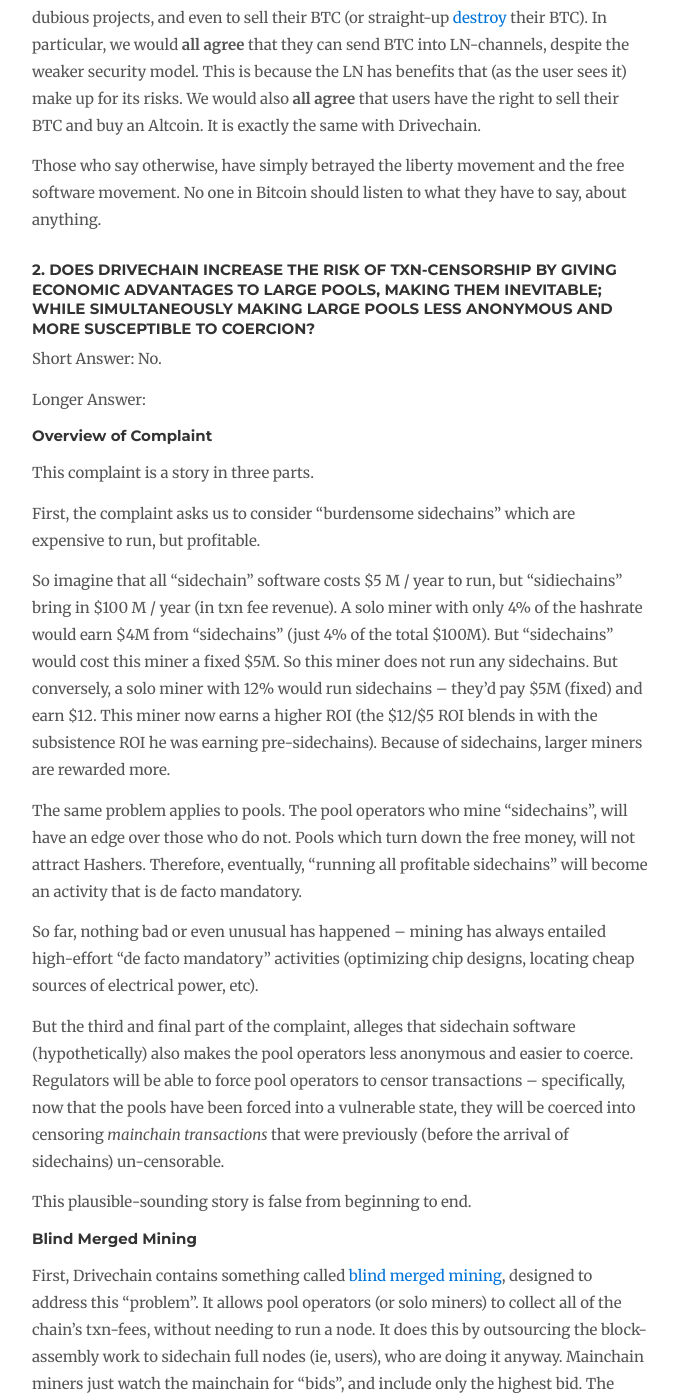
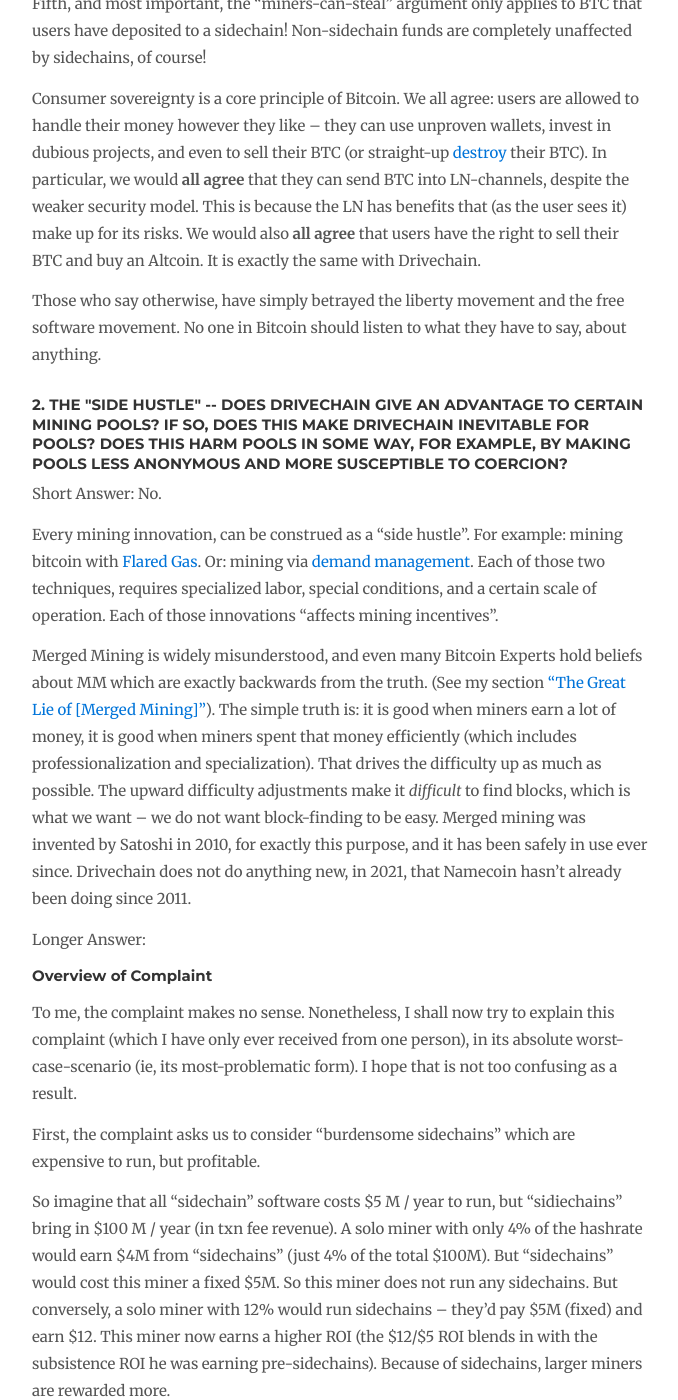
Before and after one commit to drivechain-project/drivechain.info, a Jekyll site: the page built from peer-review/peer-review-new.md, in a window 1280 px wide and 1400 px high, scrolled down 3569 px. Shown: the whole window, without its empty margins (138-816 px from the left). Built offline with Jekyll 4.4.1, drawn with Linux system fonts in a browser that asks for light colours; our own code applies the rules of GitHub Pages for plain Markdown files; comment, search, counter and statistics services are not loaded; some of the changed text lies outside the part shown.

Commit message:
update peer review section

```diff
--- a/peer-review/peer-review-new.md
+++ b/peer-review/peer-review-new.md
@@ -6,14 +6,12 @@
 
 ## What are the major remaining critiques of Drivechain?
 
-Most critiques have been asked-and-answered. And the overwhelming majority of people are excited about the potential. But two major critiques persist.
+The two big critiques of Drivechain, which persist (for some reason), are:
 
-They boil down to the following:
+1. **"miners-can-steal"** -- 51% hashrate can empty the Bip300 sidechain of funds, sending them to a txn of their own choosing.
+2. **"miner side-hustle"** -- It is bad if miners can make money on a side-hustle, because then miners will feel pressured to do the side-hustle. The side-hustle might negatively affect users of Layer1.
 
-1. "miners can steal sidechain funds"
-2. "merged minded sidechains increase pool overhead, making txn-censorship easier"
-
-It is distressing that these critiques remain, because both of them are completely false. Each is a complex blend of false premises, self-contradiction, ignoratio elenchi, and even outright deception. There is so much to say, about how wrong they are, that --when I am speaking in person-- I often trip myself up by trying to articulate all of them at once.
+Both critiques are false. Each is a complex logjam of misconceptions. There is so much to say, about how wrong these critiques are, that I often trip myself up by trying to get everything out at once.
 
 <h3 id="1">
 1. Does drivechain allow miners to steal funds?
@@ -24,6 +22,8 @@
 The drivechain security model assumes that the sidechain is "popular" -- useful to both users and miners. If so, it is safe. If not, then it is not.
 
 The "miners can steal" feature is not a design flaw, nor is it even a trade-off (as if we had to "settle" for miners-can-steal SPV proofs because they are the best we can do with present technology). Instead, miners-can-steal is the only known way of achieving ["sidechain privatization"](https://www.youtube.com/watch?v=xGu0o8HH10U&index=1&list=PLw8-6ARlyVciMH79ZyLOpImsMug3LgNc4), which is necessary for many important sidechain designs. Thus, perhaps counterintuitively, **removing the miners-can-steal feature will cause many sidechains to become insecure**.
+
+For comparison, *51% hashrate can also steal from the Lightning Network* (by censoring the "Justice txn" from the blockchain). Relative to DC-Miner-theft, LN-Miner-theft is faster, easier, more deniable (enormously lower risk of being caught), and can be fine-tuned so as NOT to invite retribution. Moreover, DC-theft negatively affects miner's fee revenues, whereas LN-theft may have zero effect or even a positive effect. So, if you weren't worried about miners stealing from LN, then don't worry about DC-theft, either.
 
 Longer Answer (in 5 parts):
 
@@ -81,10 +81,16 @@
 
 
 <h3 id="2">
-2. Does Drivechain increase the risk of txn-censorship by giving economic advantages to large pools, making them inevitable; while simultaneously making large pools less anonymous and more susceptible to coercion?
+2. The "Side Hustle" -- Does Drivechain give an advantage to certain mining pools? If so, does this make Drivechain inevitable for pools? Does this harm pools in some way, for example, by making pools less anonymous and more susceptible to coercion?
 </h3>
 
+
 Short Answer: No.
+
+Every mining innovation, can be construed as a "side hustle". For example: mining bitcoin with [Flared Gas](https://www.reuters.com/business/sustainable-business/oil-drillers-bitcoin-miners-bond-over-natural-gas-2021-05-21/). Or: mining via [demand management](https://www.newsweek.com/bitcoin-mining-americas-most-misunderstood-industry-opinion-1669892). Each of those two techniques, requires specialized labor, special conditions, and a certain scale of operation. Each of those innovations "affects mining incentives".
+
+Merged Mining is widely misunderstood, and even many Bitcoin Experts hold beliefs about MM which are exactly backwards from the truth. (See my section ["The Great Lie of [Merged Mining]"](https://www.truthcoin.info/blog/security-budget-ii-mm/#b-the-great-lie-about-mm
+)). The simple truth is: it is good when miners earn a lot of money, it is good when miners spent that money efficiently (which includes professionalization and specialization). That drives the difficulty up as much as possible. The upward difficulty adjustments make it *difficult* to find blocks, which is what we want -- we do not want block-finding to be easy. Merged mining was invented by Satoshi in 2010, for exactly this purpose, and it has been safely in use ever since. Drivechain does not do anything new, in 2021, that Namecoin hasn't already been doing since 2011.
 
 Longer Answer:
 
@@ -92,8 +98,7 @@
 Overview of Complaint
 </h4>
 
-
-This complaint is a story in three parts.
+To me, the complaint makes no sense. Nonetheless, I shall now try to explain this complaint (which I have only ever received from one person), in its absolute worst-case-scenario (ie, its most-problematic form). I hope that is not too confusing as a result.
 
 First, the complaint asks us to consider "burdensome sidechains" which are expensive to run, but profitable.
 
```
